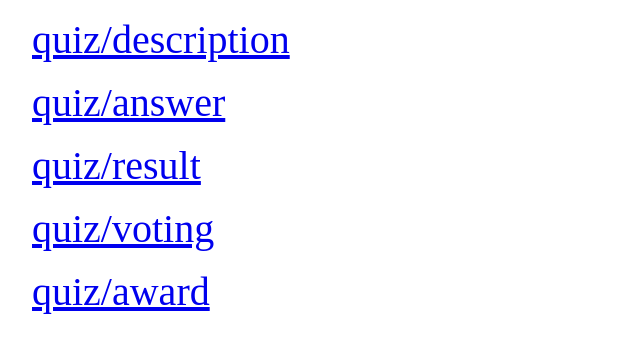
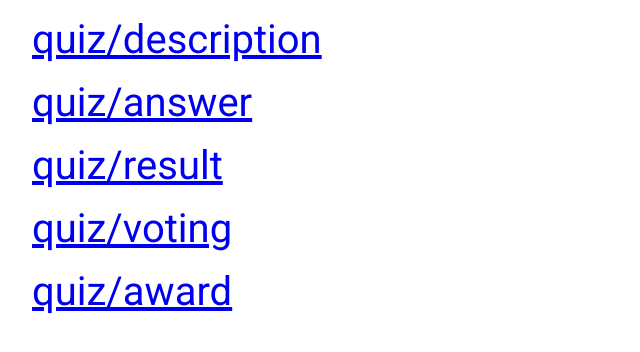
Before and after one commit to NIT-Anan-Procon/procon32_Lets_AIdea_react, a React (Vite) app: page / in a window 1280 px wide. Shown: the top 352 px of the page, without its empty margins (0-640 px from the left). Built offline with nearby package versions, Linux system fonts and the light colour scheme.

Commit message:
RobotoとNote SansJP追加 #21

```diff
--- a/index.html
+++ b/index.html
@@ -3,6 +3,12 @@
   <head>
     <meta charset="UTF-8" />
     <link rel="icon" type="image/svg+xml" href="/src/image/favicon.svg" />
+    <link rel="preconnect" href="https://fonts.googleapis.com" />
+    <link rel="preconnect" href="https://fonts.gstatic.com" crossorigin />
+    <link
+      href="https://fonts.googleapis.com/css2?family=Noto+Sans+JP&family=Roboto&display=swap"
+      rel="stylesheet"
+    />
     <meta name="viewport" content="width=device-width, initial-scale=1.0" />
     <title>Vite App</title>
   </head>
--- a/src/App.jsx
+++ b/src/App.jsx
@@ -1,5 +1,6 @@
 import React from "react";
 import { BrowserRouter, Route } from "react-router-dom";
+import "./common/css/style.css";
 import Test from "./Test"; // TODO: 完成後消去
 import Description from "./quiz/Description";
 import Answer from "./quiz/Answer";
--- /dev/null
+++ b/src/common/css/style.css
@@ -0,0 +1,3 @@
+body {
+  font-family: "Roboto", "Noto Sans JP", serif;
+}
```
